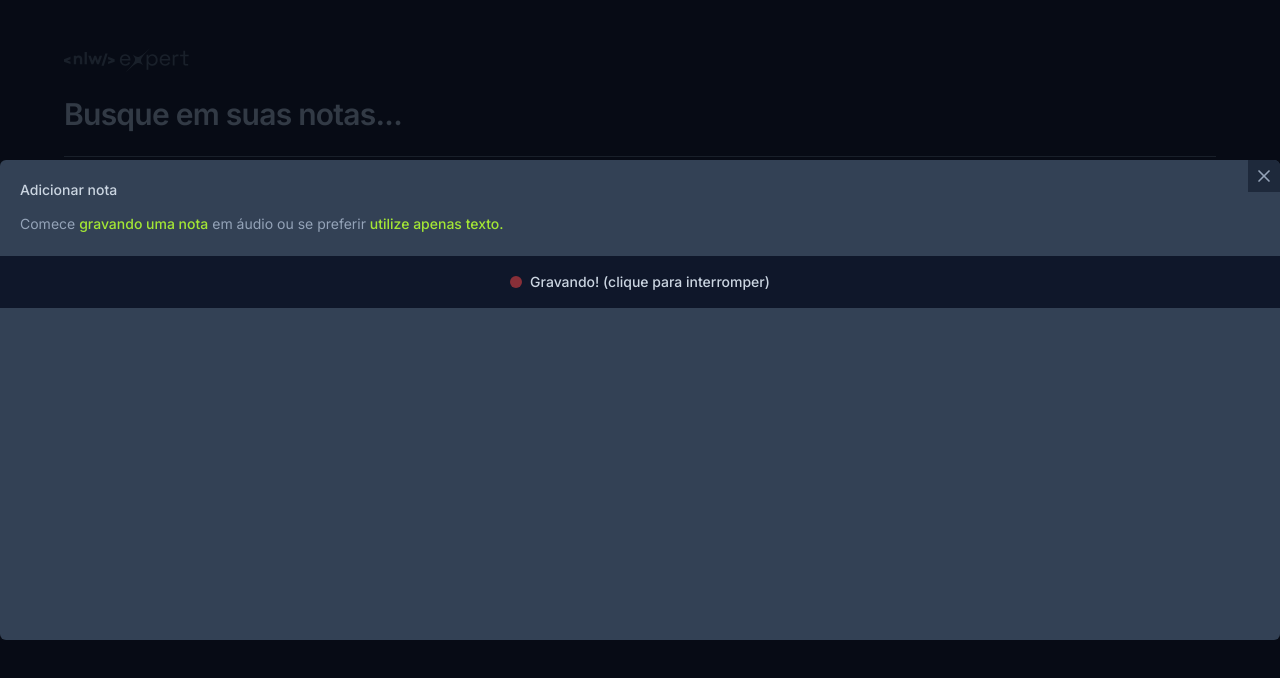
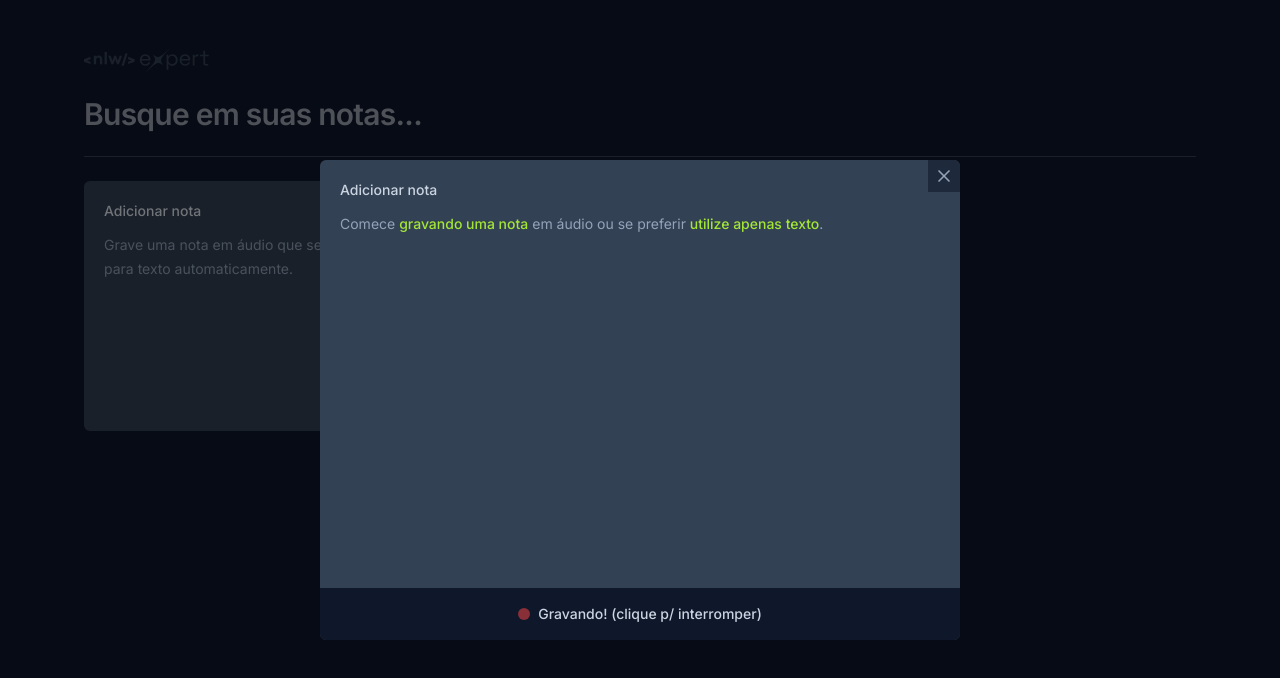
Before and after one commit to welingtonsoftware/nlw-expert-note, a React (Vite) app: page / in a window 1280 px wide. Both pictures are taken after a click on the button 248 px from the left and 306 px from the top of the page. Shown: the top 678 px of the page. Built offline with nearby package versions, Linux system fonts and the light colour scheme.

Commit message:
feat: change Dialogs  in note and new-note-car create function deleted

```diff
--- a/src/app.tsx
+++ b/src/app.tsx
@@ -21,14 +21,24 @@
     return [];
   });
 
-  function onNoteCreate(content: string) {
+  function onNoteCreated(content: string) {
     const newNote = {
-      id: crypto.randomUUID,
+      id: crypto.randomUUID(),
       date: new Date(),
       content,
     };
 
     const notesArray = [newNote, ...notes];
+
+    setNotes(notesArray);
+
+    localStorage.setItem("notes", JSON.stringify(notesArray));
+  }
+
+  function onNoteDeleted(id: string) {
+    const notesArray = notes.filter((note) => {
+      return note.id !== id;
+    });
 
     setNotes(notesArray);
 
@@ -41,30 +51,35 @@
     setSearch(query);
   }
 
-  const filteredNotes = search !== ''
-  ? notes.filter(note => note.content.toLocaleLowerCase().includes(search.toLocaleLowerCase()))
-  : notes
+  const filteredNotes =
+    search !== ""
+      ? notes.filter((note) =>
+          note.content.toLocaleLowerCase().includes(search.toLocaleLowerCase())
+        )
+      : notes;
 
   return (
-    <div className="mx-auto max-w-6xl my-12 space-y-6">
-      <img src={logo} alt="Nlw expert" />
+    <div className="mx-auto max-w-6xl my-12 space-y-6 px-5">
+      <img src={logo} alt="NLW Expert" />
 
       <form className="w-full">
         <input
           type="text"
           placeholder="Busque em suas notas..."
-          className="w-full bg-transparent text-3xl font-semibold tracking-tight placeholder:text-slate-500"
+          className="w-full bg-transparent text-3xl font-semibold tracking-tight outline-none placeholder:text-state-500"
           onChange={handleSearch}
         />
       </form>
 
       <div className="h-px bg-slate-700" />
 
-      <div className="grid grid-cols-3 gap-6 auto-rows-[250px]">
-        <NewNoteCard onNoteCreated={onNoteCreate} />
+      <div className="grid grid-cols-1 md:grid-cols-2 lg:grid-cols-3 gap-6 auto-rows-[250px]">
+        <NewNoteCard onNoteCreated={onNoteCreated} />
 
         {filteredNotes.map((note) => {
-          return <NoteCard key={note.id} note={note} />;
+          return (
+            <NoteCard onNoteDeleted={onNoteDeleted} key={note.id} note={note} />
+          );
         })}
       </div>
     </div>
--- a/src/components/new-note-card.tsx
+++ b/src/components/new-note-card.tsx
@@ -89,19 +89,20 @@
 
   return (
     <Dialog.Root>
-      <Dialog.Trigger className="rounded-md flex flex-col bg-slate-700 text-left p-5 gap-3 outline-none hover:right-2  hover:ring-slate-600 focus-visible:ring-2 focus-visible:ring-lime-400">
+      <Dialog.Trigger className="rounded-md flex flex-col gap-3 text-left bg-slate-700 p-5 hover:ring-2 hover:ring-slate-600 focus-visible:ring-2 focus-visible:ring-lime-400 outline-none">
         <span className="text-sm font-medium text-slate-200">
           Adicionar nota
         </span>
+
         <p className="text-sm leading-6 text-slate-400">
-          Grave uma nota em aúdio que será convertida para texto
+          Grave uma nota em áudio que será convertida para texto
           automaticamente.
         </p>
       </Dialog.Trigger>
 
       <Dialog.Portal>
         <Dialog.Overlay className="inset-0 fixed bg-black/50" />
-        <Dialog.Content className="fixed overflow-hidden left-1/2 top-1/2 -translate-x-1/2 -translate-y-1/2 max-w[640px] w-full h-[60vh] bg-slate-700 rounded-md felx flex-col">
+        <Dialog.Content className="fixed overflow-hidden inset-0 md:inset-auto md:left-1/2 md:top-1/2 md:-translate-x-1/2 md:-translate-y-1/2 md:max-w-[640px] w-full md:h-[60vh] bg-slate-700 md:rounded-md flex flex-col outline-none">
           <Dialog.Close className="absolute right-0 top-0 bg-slate-800 p-1.5 text-slate-400 hover:text-slate-100">
             <X className="size-5" />
           </Dialog.Close>
@@ -111,13 +112,14 @@
               <span className="text-sm font-medium text-slate-300">
                 Adicionar nota
               </span>
+
               {shouldShowOnboarding ? (
                 <p className="text-sm leading-6 text-slate-400">
                   Comece{" "}
                   <button
                     type="button"
                     onClick={handleStartRecording}
-                    className="font-medium text-lime-400 hover:underline "
+                    className="font-medium text-lime-400 hover:underline"
                   >
                     gravando uma nota
                   </button>{" "}
@@ -125,10 +127,11 @@
                   <button
                     type="button"
                     onClick={handleStartEditor}
-                    className="font-medium text-lime-400 hover:underline "
+                    className="font-medium text-lime-400 hover:underline"
                   >
-                    utilize apenas texto.
+                    utilize apenas texto
                   </button>
+                  .
                 </p>
               ) : (
                 <textarea
@@ -147,7 +150,7 @@
                 className="w-full flex items-center justify-center gap-2 bg-slate-900 py-4 text-center text-sm text-slate-300 outline-none font-medium hover:text-slate-100"
               >
                 <div className="size-3 rounded-full bg-red-500 animate-pulse" />
-                Gravando! (clique para interromper)
+                Gravando! (clique p/ interromper)
               </button>
             ) : (
               <button
--- a/src/components/note-card.tsx
+++ b/src/components/note-card.tsx
@@ -5,15 +5,17 @@
 
 interface NoteCardProps {
   note: {
+    id: string;
     date: Date;
     content: string;
   };
+  onNoteDeleted: (id: string) => void;
 }
 
-export function NoteCard({ note }: NoteCardProps) {
+export function NoteCard({ note, onNoteDeleted }: NoteCardProps) {
   return (
     <Dialog.Root>
-      <Dialog.Trigger className="rounded-md text-left bg-slate-800 p-5 space-y-3 overflow-hidden relative hover:ring-2 hover:ring-slate-600 focus-visible:ring-2 focus-visible:ring-lime-400 outline-none">
+      <Dialog.Trigger className="rounded-md text-left bg-slate-800 flex flex-col p-5 gap-3 overflow-hidden relative hover:ring-2 hover:ring-slate-600 focus-visible:ring-2 focus-visible:ring-lime-400 outline-none">
         <span className="text-sm font-medium text-slate-300">
           {formatDistanceToNow(note.date, {
             locale: ptBR,
@@ -27,25 +29,33 @@
       </Dialog.Trigger>
 
       <Dialog.Portal>
-        <Dialog.Overlay className="inset-0 fixed bg-black/60" />
-        <Dialog.Content className="fixed overflow-hidden left-1/2 top-1/2 -translate-x-1/2 -translate-y-1/2 max-w[640px] w-full h-[60vh] bg-slate-700 rounded-md felx flex-col">
+        <Dialog.Overlay className="inset-0 fixed bg-black/50" />
+        <Dialog.Content className="fixed overflow-hidden inset-0 md:inset-auto md:left-1/2 md:top-1/2 md:-translate-x-1/2 md:-translate-y-1/2 md:max-w-[640px] w-full md:h-[60vh] bg-slate-700 md:rounded-md flex flex-col outline-none">
           <Dialog.Close className="absolute right-0 top-0 bg-slate-800 p-1.5 text-slate-400 hover:text-slate-100">
-            <X classname="size-5" />
+            <X className="size-5" />
           </Dialog.Close>
+
           <div className="flex flex-1 flex-col gap-3 p-5">
             <span className="text-sm font-medium text-slate-300">
-              {note.content}
+              {formatDistanceToNow(note.date, {
+                locale: ptBR,
+                addSuffix: true,
+              })}
             </span>
+
+            <p className="text-sm leading-6 text-slate-400">{note.content}</p>
           </div>
 
           <button
             type="button"
+            onClick={() => onNoteDeleted(note.id)}
             className="w-full bg-slate-800 py-4 text-center text-sm text-slate-300 outline-none font-medium group"
           >
             Deseja{" "}
             <span className="text-red-400 group-hover:underline">
-              apagar essa nota?
+              apagar essa nota
             </span>
+            ?
           </button>
         </Dialog.Content>
       </Dialog.Portal>
```
